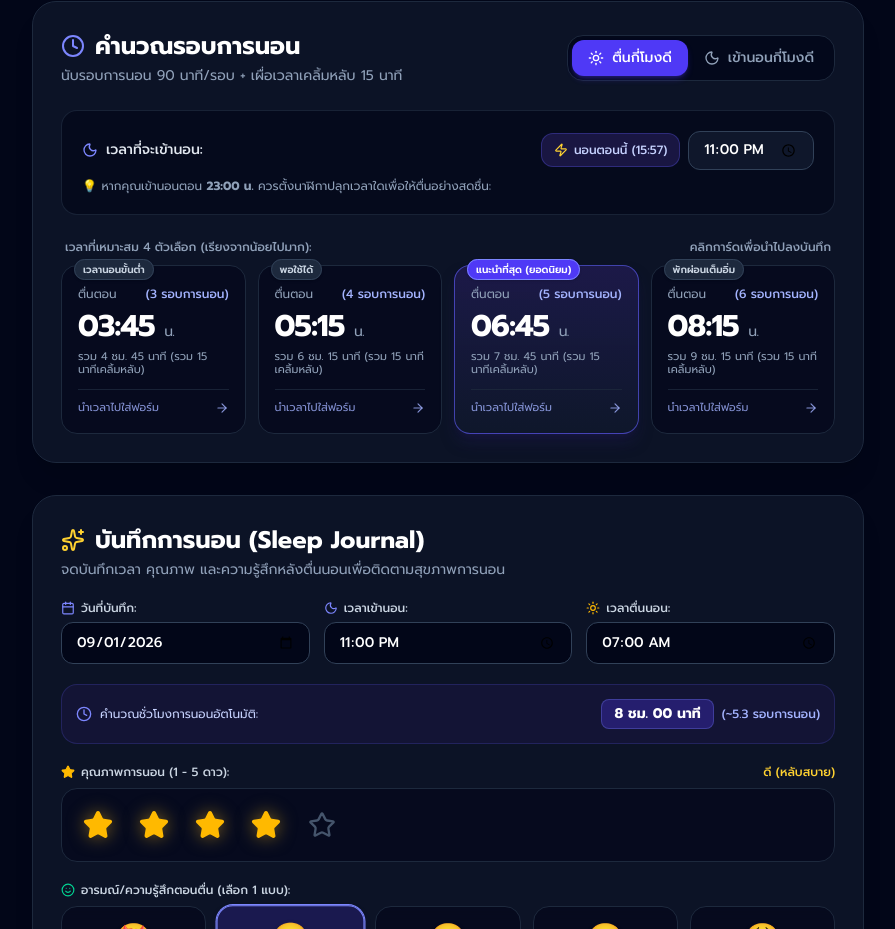
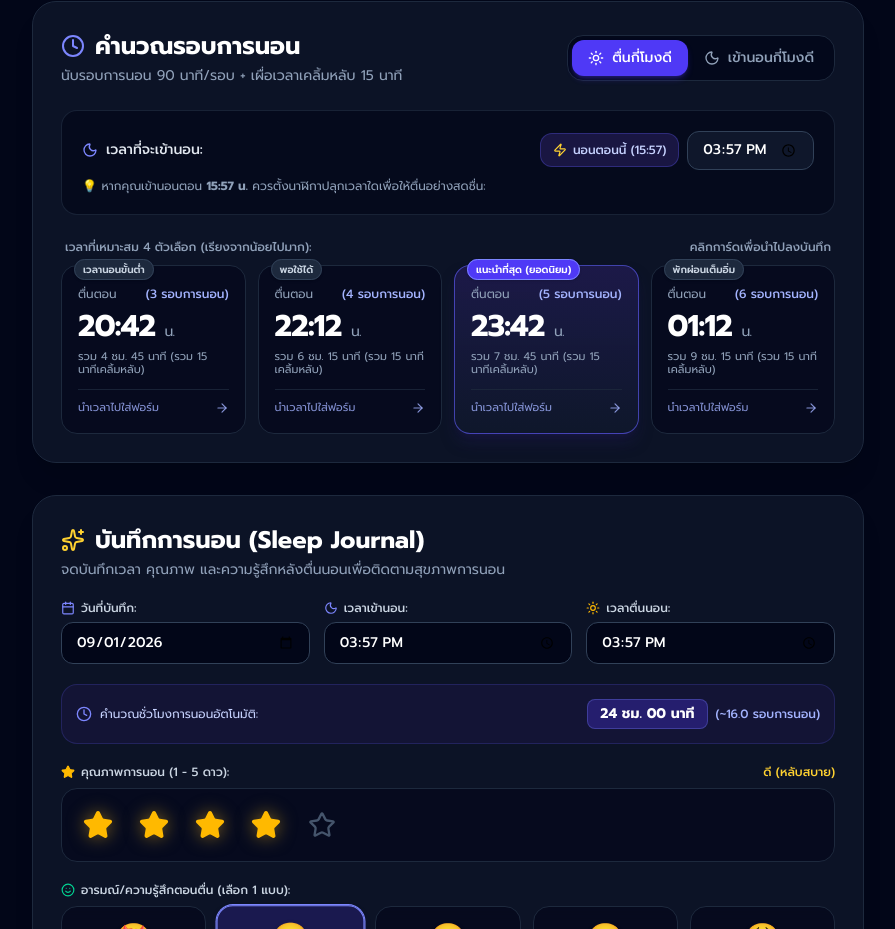
Before and after one commit to Peeranat-Non/Sleep-Cycle-Journal-, a React (Vite) app: page / in a window 1280 px wide. Shown: the part 297-1226 px from the top of the page, without its empty margins (192-1087 px from the left). Built offline with nearby package versions, Linux system fonts and the light colour scheme.

Commit message:
ช่วยเพิ่มระบบตรวจสอบ (validation)

```diff
--- a/src/components/SleepCycleCalculator.tsx
+++ b/src/components/SleepCycleCalculator.tsx
@@ -1,5 +1,5 @@
 import React, { useState } from 'react';
-import { Moon, Sun, Clock, Sparkles, ArrowRight, Check, Zap } from 'lucide-react';
+import { Moon, Sun, Clock, Sparkles, ArrowRight, Check, Zap, AlertCircle } from 'lucide-react';
 import { CalculatorMode, CycleResult } from '../types';
 import {
   calculateWakeTimes,
@@ -15,22 +15,33 @@ export const SleepCycleCalculator: React.FC<SleepCycleCalculatorProps> = ({
   onSelectTimeToJournal,
 }) => {
   const [mode, setMode] = useState<CalculatorMode>('wake');
-  const [inputBedTime, setInputBedTime] = useState<string>('23:00');
-  const [inputWakeTime, setInputWakeTime] = useState<string>('07:00');
+  // Initialize with current time
+  const [inputBedTime, setInputBedTime] = useState<string>(() => getCurrentTimeFormatted());
+  const [inputWakeTime, setInputWakeTime] = useState<string>(() => getCurrentTimeFormatted());
   const [appliedNotice, setAppliedNotice] = useState<string | null>(null);
 
   const handleSetNow = () => {
     const current = getCurrentTimeFormatted();
+    if (mode === 'wake') {
       setInputBedTime(current);
+    } else {
+      setInputWakeTime(current);
+    }
   };
 
-  const results: CycleResult[] =
+  const isCurrentTimeValid =
     mode === 'wake'
+      ? Boolean(inputBedTime && inputBedTime.trim() !== '' && inputBedTime.includes(':'))
+      : Boolean(inputWakeTime && inputWakeTime.trim() !== '' && inputWakeTime.includes(':'));
+
+  const results: CycleResult[] = isCurrentTimeValid
+    ? mode === 'wake'
       ? calculateWakeTimes(inputBedTime)
-      : calculateBedTimes(inputWakeTime);
+      : calculateBedTimes(inputWakeTime)
+    : [];
 
   const handleApplyToJournal = (result: CycleResult) => {
-    if (!onSelectTimeToJournal) return;
+    if (!onSelectTimeToJournal || !isCurrentTimeValid) return;
 
     if (mode === 'wake') {
       // Bed is inputBedTime, Wake is result.timeFormatted
@@ -103,7 +114,9 @@ export const SleepCycleCalculator: React.FC<SleepCycleCalculatorProps> = ({
       {/* Input Form Box */}
       <div
         id="calculator-input-box"
-        className="p-4 sm:p-5 rounded-2xl bg-slate-950/60 border border-slate-800/80 mb-6"
+        className={`p-4 sm:p-5 rounded-2xl bg-slate-950/60 border transition-all mb-6 ${
+          isCurrentTimeValid ? 'border-slate-800/80' : 'border-rose-500/60 ring-1 ring-rose-500/30'
+        }`}
       >
         {mode === 'wake' ? (
           <div>
@@ -129,15 +142,29 @@ export const SleepCycleCalculator: React.FC<SleepCycleCalculatorProps> = ({
                 <input
                   id="input-bedtime"
                   type="time"
+                  required
                   value={inputBedTime}
                   onChange={(e) => setInputBedTime(e.target.value)}
-                  className="bg-slate-900 border border-slate-700 text-white rounded-xl px-3.5 py-2 text-sm font-medium focus:ring-2 focus:ring-indigo-500 focus:border-indigo-500 outline-none"
+                  className={`bg-slate-900 border text-white rounded-xl px-3.5 py-2 text-sm font-medium focus:ring-2 focus:ring-indigo-500 outline-none transition-colors ${
+                    inputBedTime ? 'border-slate-700' : 'border-rose-500 bg-rose-950/20'
+                  }`}
                 />
               </div>
             </div>
+
+            {isCurrentTimeValid ? (
               <p className="text-xs text-slate-400 mt-2">
                 💡 หากคุณเข้านอนตอน <strong>{inputBedTime} น.</strong> ควรตั้งนาฬิกาปลุกเวลาใดเพื่อให้ตื่นอย่างสดชื่น:
               </p>
+            ) : (
+              <div
+                id="error-bedtime-required"
+                className="mt-3 flex items-center gap-1.5 text-xs sm:text-sm font-medium text-rose-400 animate-fade-in"
+              >
+                <AlertCircle className="w-4 h-4 shrink-0" />
+                <span>กรุณาเลือกเวลาให้ครบถ้วน</span>
+              </div>
+            )}
           </div>
         ) : (
           <div>
@@ -170,15 +197,29 @@ export const SleepCycleCalculator: React.FC<SleepCycleCalculatorProps> = ({
                 <input
                   id="input-waketime"
                   type="time"
+                  required
                   value={inputWakeTime}
                   onChange={(e) => setInputWakeTime(e.target.value)}
-                  className="bg-slate-900 border border-slate-700 text-white rounded-xl px-3.5 py-2 text-sm font-medium focus:ring-2 focus:ring-indigo-500 focus:border-indigo-500 outline-none"
+                  className={`bg-slate-900 border text-white rounded-xl px-3.5 py-2 text-sm font-medium focus:ring-2 focus:ring-indigo-500 outline-none transition-colors ${
+                    inputWakeTime ? 'border-slate-700' : 'border-rose-500 bg-rose-950/20'
+                  }`}
                 />
               </div>
             </div>
+
+            {isCurrentTimeValid ? (
               <p className="text-xs text-slate-400 mt-2">
                 💡 หากคุณต้องตื่นตอน <strong>{inputWakeTime} น.</strong> ควรเริ่มเข้านอนในเวลาใด:
               </p>
+            ) : (
+              <div
+                id="error-waketime-required"
+                className="mt-3 flex items-center gap-1.5 text-xs sm:text-sm font-medium text-rose-400 animate-fade-in"
+              >
+                <AlertCircle className="w-4 h-4 shrink-0" />
+                <span>กรุณาเลือกเวลาให้ครบถ้วน</span>
+              </div>
+            )}
           </div>
         )}
       </div>
@@ -197,9 +238,21 @@ export const SleepCycleCalculator: React.FC<SleepCycleCalculatorProps> = ({
       <div className="space-y-2.5">
         <div className="flex items-center justify-between text-xs text-slate-400 font-medium px-1">
           <span>เวลาที่เหมาะสม 4 ตัวเลือก (เรียงจากน้อยไปมาก):</span>
-          <span>คลิกการ์ดเพื่อนำไปลงบันทึก</span>
+          <span>{isCurrentTimeValid ? 'คลิกการ์ดเพื่อนำไปลงบันทึก' : 'ระบุเวลาเพื่อดูผลลัพธ์'}</span>
         </div>
 
+        {!isCurrentTimeValid ? (
+          <div
+            id="calculator-empty-validation-box"
+            className="p-8 rounded-2xl bg-slate-950/40 border border-rose-500/30 text-center text-rose-300 space-y-2"
+          >
+            <AlertCircle className="w-8 h-8 text-rose-400 mx-auto" />
+            <div className="font-semibold text-rose-400">กรุณาเลือกเวลาให้ครบถ้วน</div>
+            <p className="text-xs text-slate-400">
+              กรุณาระบุเวลา{mode === 'wake' ? 'เข้านอน' : 'ตื่นนอน'}ในช่องด้านบนเพื่อเริ่มคำนวณรอบการนอน 90 นาที
+            </p>
+          </div>
+        ) : (
           <div
             id="cycle-results-grid"
             className="grid grid-cols-1 sm:grid-cols-2 lg:grid-cols-4 gap-3"
@@ -257,6 +310,7 @@ export const SleepCycleCalculator: React.FC<SleepCycleCalculatorProps> = ({
               );
             })}
           </div>
+        )}
       </div>
     </section>
   );
--- a/src/components/SleepJournalForm.tsx
+++ b/src/components/SleepJournalForm.tsx
@@ -9,12 +9,14 @@ import {
   Clock,
   Sparkles,
   CheckCircle2,
+  AlertCircle,
 } from 'lucide-react';
 import { MoodLevel, SleepRecord } from '../types';
 import { MOOD_OPTIONS } from '../constants/moods';
 import {
   calculateDuration,
   getTodayDateFormatted,
+  getCurrentTimeFormatted,
 } from '../utils/sleepMath';
 
 interface SleepJournalFormProps {
@@ -29,8 +31,13 @@ export const SleepJournalForm: React.FC<SleepJournalFormProps> = ({
   prefillWakeTime,
 }) => {
   const [date, setDate] = useState<string>(getTodayDateFormatted());
-  const [bedTime, setBedTime] = useState<string>('23:00');
-  const [wakeTime, setWakeTime] = useState<string>('07:00');
+  // Initialize with current time if not prefilled
+  const [bedTime, setBedTime] = useState<string>(
+    () => prefillBedTime || getCurrentTimeFormatted()
+  );
+  const [wakeTime, setWakeTime] = useState<string>(
+    () => prefillWakeTime || getCurrentTimeFormatted()
+  );
   const [rating, setRating] = useState<number>(4);
   const [hoverRating, setHoverRating] = useState<number | null>(null);
   const [mood, setMood] = useState<MoodLevel>(4);
@@ -46,10 +53,18 @@ export const SleepJournalForm: React.FC<SleepJournalFormProps> = ({
     if (prefillWakeTime) setWakeTime(prefillWakeTime);
   }, [prefillWakeTime]);
 
-  const durationInfo = calculateDuration(bedTime, wakeTime);
+  const isBedTimeValid = Boolean(bedTime && bedTime.trim() !== '' && bedTime.includes(':'));
+  const isWakeTimeValid = Boolean(wakeTime && wakeTime.trim() !== '' && wakeTime.includes(':'));
+  const isTimeValid = isBedTimeValid && isWakeTimeValid;
+
+  const durationInfo = isTimeValid
+    ? calculateDuration(bedTime, wakeTime)
+    : { totalMinutes: 0, formatted: 'กรุณาระบุเวลา', hours: 0, minutes: 0, cyclesEstimate: '-' };
 
   const handleSubmit = (e: React.FormEvent) => {
     e.preventDefault();
+
+    if (!isTimeValid) return;
 
     onAddRecord({
       date,
@@ -139,6 +154,7 @@ export const SleepJournalForm: React.FC<SleepJournalFormProps> = ({
 
           {/* Bedtime */}
           <div className="space-y-1.5">
+            <div className="flex items-center justify-between">
               <label
                 htmlFor="journal-bedtime"
                 className="text-xs font-medium text-slate-300 flex items-center gap-1.5"
@@ -146,18 +162,25 @@ export const SleepJournalForm: React.FC<SleepJournalFormProps> = ({
                 <Moon className="w-3.5 h-3.5 text-indigo-400" />
                 เวลาเข้านอน:
               </label>
+              {!isBedTimeValid && (
+                <span className="text-[11px] text-rose-400 font-medium">* จำเป็น</span>
+              )}
+            </div>
             <input
               id="journal-bedtime"
               type="time"
               required
               value={bedTime}
               onChange={(e) => setBedTime(e.target.value)}
-              className="w-full bg-slate-950 border border-slate-700 text-white rounded-xl px-3.5 py-2.5 text-sm font-medium focus:ring-2 focus:ring-indigo-500 outline-none"
+              className={`w-full bg-slate-950 border text-white rounded-xl px-3.5 py-2.5 text-sm font-medium focus:ring-2 focus:ring-indigo-500 outline-none transition-colors ${
+                isBedTimeValid ? 'border-slate-700' : 'border-rose-500 bg-rose-950/20 ring-1 ring-rose-500/30'
+              }`}
             />
           </div>
 
           {/* Wake Time */}
           <div className="space-y-1.5">
+            <div className="flex items-center justify-between">
               <label
                 htmlFor="journal-waketime"
                 className="text-xs font-medium text-slate-300 flex items-center gap-1.5"
@@ -165,21 +188,45 @@ export const SleepJournalForm: React.FC<SleepJournalFormProps> = ({
                 <Sun className="w-3.5 h-3.5 text-amber-400" />
                 เวลาตื่นนอน:
               </label>
+              {!isWakeTimeValid && (
+                <span className="text-[11px] text-rose-400 font-medium">* จำเป็น</span>
+              )}
+            </div>
             <input
               id="journal-waketime"
               type="time"
               required
               value={wakeTime}
               onChange={(e) => setWakeTime(e.target.value)}
-              className="w-full bg-slate-950 border border-slate-700 text-white rounded-xl px-3.5 py-2.5 text-sm font-medium focus:ring-2 focus:ring-indigo-500 outline-none"
+              className={`w-full bg-slate-950 border text-white rounded-xl px-3.5 py-2.5 text-sm font-medium focus:ring-2 focus:ring-indigo-500 outline-none transition-colors ${
+                isWakeTimeValid ? 'border-slate-700' : 'border-rose-500 bg-rose-950/20'
+              }`}
             />
           </div>
         </div>
 
+        {/* Validation Warning if time is incomplete */}
+        {!isTimeValid && (
+          <div
+            id="error-journal-time-warning"
+            className="p-3 rounded-2xl bg-rose-950/50 border border-rose-500/40 text-rose-300 text-xs sm:text-sm flex items-center gap-2 animate-fade-in"
+          >
+            <AlertCircle className="w-4 h-4 text-rose-400 shrink-0" />
+            <span className="font-medium text-rose-400">กรุณาเลือกเวลาให้ครบถ้วน</span>
+            <span className="text-slate-300 text-xs">
+              (ระบุเวลาเข้านอนและเวลาตื่นนอนเพื่อคำนวณระยะเวลาและบันทึกข้อมูล)
+            </span>
+          </div>
+        )}
+
         {/* Auto Duration Pill Box */}
         <div
           id="duration-calculator-badge"
-          className="p-3.5 rounded-2xl bg-indigo-950/40 border border-indigo-500/20 flex flex-col sm:flex-row sm:items-center justify-between gap-2"
+          className={`p-3.5 rounded-2xl border flex flex-col sm:flex-row sm:items-center justify-between gap-2 transition-all ${
+            isTimeValid
+              ? 'bg-indigo-950/40 border-indigo-500/20'
+              : 'bg-slate-950/50 border-slate-800'
+          }`}
         >
           <div className="flex items-center gap-2 text-xs text-indigo-200">
             <Clock className="w-4 h-4 text-indigo-400" />
@@ -188,13 +235,19 @@ export const SleepJournalForm: React.FC<SleepJournalFormProps> = ({
           <div className="flex items-center gap-2">
             <span
               id="journal-calculated-hours"
-              className="text-sm font-bold text-white bg-indigo-600/30 px-3 py-1 rounded-lg border border-indigo-400/30"
+              className={`text-sm font-bold px-3 py-1 rounded-lg border ${
+                isTimeValid
+                  ? 'text-white bg-indigo-600/30 border-indigo-400/30'
+                  : 'text-slate-500 bg-slate-900 border-slate-800'
+              }`}
             >
               {durationInfo.formatted}
             </span>
+            {isTimeValid && (
               <span className="text-xs text-indigo-300 font-medium">
                 ({durationInfo.cyclesEstimate})
               </span>
+            )}
           </div>
         </div>
 
@@ -312,7 +365,8 @@ export const SleepJournalForm: React.FC<SleepJournalFormProps> = ({
         <button
           id="btn-save-sleep-record"
           type="submit"
-          className="w-full py-3 sm:py-3.5 px-6 rounded-2xl bg-gradient-to-r from-indigo-600 to-purple-600 hover:from-indigo-500 hover:to-purple-500 text-white font-semibold text-sm sm:text-base shadow-lg shadow-indigo-950/80 transition-all flex items-center justify-center gap-2 active:scale-[0.99]"
+          disabled={!isTimeValid}
+          className="w-full py-3 sm:py-3.5 px-6 rounded-2xl bg-gradient-to-r from-indigo-600 to-purple-600 hover:from-indigo-500 hover:to-purple-500 disabled:from-slate-800 disabled:to-slate-800 disabled:text-slate-500 disabled:border disabled:border-slate-700 disabled:cursor-not-allowed text-white font-semibold text-sm sm:text-base shadow-lg shadow-indigo-950/80 transition-all flex items-center justify-center gap-2 active:scale-[0.99]"
         >
           <PlusCircle className="w-5 h-5" />
           <span>บันทึกข้อมูลการนอน</span>
```
Lines whose indentation alone changed are shown as unchanged.
